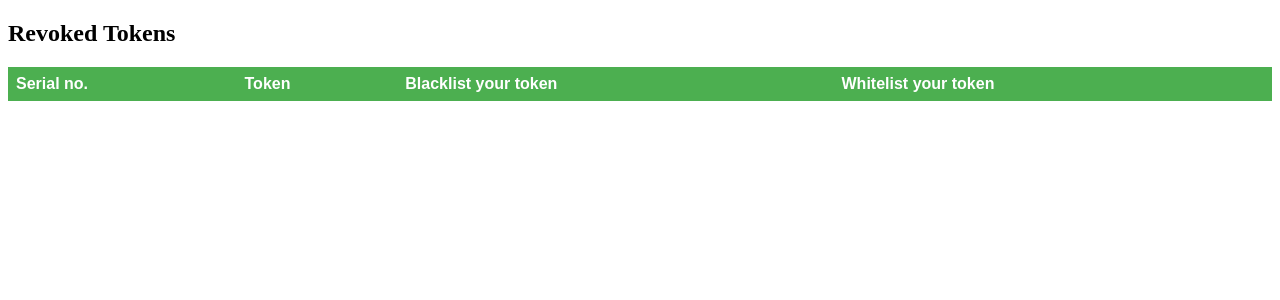
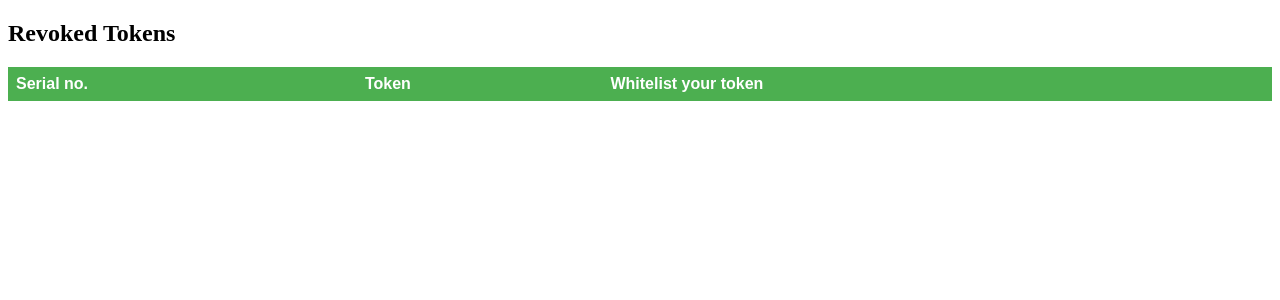
Before and after one commit to kartik-lavkush-89/FastAPI-JWT-Practice, a FastAPI app: page /revoked-tokens in a window 1280 px wide. Shown: the top 300 px of the page. Run offline with FastAPI, Linux system fonts and the light colour scheme; lists and menus that the app fills with data are empty; parts of the project's set-up code (start-up, migrations or seed data) failed here and were passed over.

Commit message:
modify html code

```diff
--- a/src/routes/views.py
+++ b/src/routes/views.py
@@ -9,6 +9,7 @@ from pymongo import MongoClient
 import os
 import bcrypt
 import jwt
+
 # import datetime
 from datetime import datetime, timedelta
 import time
@@ -31,15 +32,13 @@ conn = MongoClient()
 redis_cache = redis.Redis(host="localhost", port=6379, db=0)
 
 
-
 templates = Jinja2Templates(directory="templates")
 
 
-#signup route
-#adding user details to the database
+# signup route
+# adding user details to the database
 @api.post("/signup")
 async def signup(user: Signup):
-
     # Check if the phone number already exists
     phone_number = conn.tokenPractice.data.find_one({"phone": user.phone})
     if not phone_number:
@@ -69,12 +68,10 @@ async def signup(user: Signup):
         raise HTTPException(status_code=404, detail="phone_already_exist!")
 
 
-
-#login route
-#verifying user through credentials
+# login route
+# verifying user through credentials
 @api.post("/login")
 async def login(details: Login):
-
     # Check if the email exists
     email_id = conn.tokenPractice.data.find_one({"email": details.email})
     if email_id:
@@ -85,7 +82,7 @@ async def login(details: Login):
             # Create a new JWT token
             payload = {
                 "email": details.email,
-                "iat" : datetime.utcnow(),
+                "iat": datetime.utcnow(),
                 "exp": datetime.utcnow() + timedelta(minutes=30),
             }
             token = jwt.encode(payload, secret_key, "HS256")
@@ -97,15 +94,13 @@ async def login(details: Login):
     raise HTTPException(status_code=404, detail="email_doesn't_exist!")
 
 
-
 # protected route
-#retrieving data from database by verifying user through token
+# retrieving data from database by verifying user through token
 @api.get("/get_data")
 async def get_data(token: str = Header(...)):
-
     # Check if the token is revoked
-    if redis_cache.sismember("revoked",token):
-         return {"message": "Unauthorized"}
+    if redis_cache.sismember("revoked", token):
+        return {"message": "Unauthorized"}
     else:
         # Verify the JWT token and get the user's email
         user_email = token_required(token)
@@ -115,56 +110,66 @@ async def get_data(token: str = Header(...)):
         return userEntity(user_data)
 
 
-
-
 @api.post("/blacklist/{token}")
 async def blacklist(token: str):
     # Add the token to the Redis cache
-    redis_cache.sadd("revoked",token)
+    redis_cache.sadd("revoked", token)
 
     return {"message": "Token is Blacklisted"}
 
 
-
-
-@api.get("/revoked-tokens",response_class=HTMLResponse)
-async def get_blacklisted_tokens(request : Request):
+@api.get("/revoked-tokens", response_class=HTMLResponse)
+async def get_blacklisted_tokens(request: Request):
     # Retrieve the list of blacklisted tokens from Redis cache
     revoked_tokens = list(redis_cache.smembers("revoked"))
 
-    return templates.TemplateResponse("revoked_tokens.html", {"request": request, "revoked_tokens": revoked_tokens})
+    return templates.TemplateResponse(
+        "revoked_tokens.html",
+        {
+            "request": request,
+            "revoked_tokens": revoked_tokens
+        }
+    )
 
 
-
-@api.post("/whitelist/{token}")
+@api.post("/whitelist/b'{token}'")
 async def whitelist(token: str):
     # Delete the token from the Redis cache
-    redis_cache.srem("revoked", token)
+    redis_cache.srem("revoked",token)
 
     return {"message": "Token is Whitelisted"}
 
 
 @api.get("/info/{token}", response_class=HTMLResponse)
-async def token_info(request:Request, token: str):
+async def token_info(request: Request, token: str):
 
     token_required(token)
 
-    if redis_cache.sismember("revoked",token):
-         return {"message": "Unauthorized"}
-
-    else :
-    # Decode the token to get the payload
-        try:
-            payload = jwt.decode(token, secret_key, algorithms=["HS256"])
-        except jwt.InvalidTokenError:
-            return {"error": "Invalid token"}
-
-        # Extract the relevant information from the payload
-        email = payload.get("email")
-        info = conn.tokenPractice.data.find_one({"email": email})
-        username = info.get("username")
-        issued_at = datetime.fromtimestamp(payload.get("iat"))
-        expires_at = datetime.fromtimestamp(payload.get("exp"))
+    if redis_cache.sismember("revoked", token):
+        raise HTTPException(status_code=401, detail="Unauthorized")
 
 
-        return templates.TemplateResponse("index.html",{"request":request, "username" : username,"email" : email, "token" : token, "issued_at" : issued_at, "expires_at" : expires_at})
+        # Decode the token to get the payload
+    try:
+        payload = jwt.decode(token, secret_key, algorithms=["HS256"])
+    except jwt.InvalidTokenError:
+        return {"error": "Invalid token"}
+
+    # Extract the relevant information from the payload
+    email = payload.get("email")
+    info = conn.tokenPractice.data.find_one({"email": email})
+    username = info.get("username")
+    issued_at = datetime.fromtimestamp(payload.get("iat"))
+    expires_at = datetime.fromtimestamp(payload.get("exp"))
+
+    return templates.TemplateResponse(
+        "index.html",
+        {
+            "request": request,
+            "username": username,
+            "email": email,
+            "token": token,
+            "issued_at": issued_at,
+            "expires_at": expires_at,
+        }
+    )
--- a/templates/revoked_tokens.html
+++ b/templates/revoked_tokens.html
@@ -37,6 +37,7 @@
         }
     </style>
     <meta charset="UTF-8">
+    <meta http-equiv="refresh" content="10">
     <meta http-equiv="X-UA-Compatible" content="IE=edge">
     <meta name="viewport" content="width=device-width, initial-scale=1.0">
     <title>Revoked Tokens</title>
@@ -47,7 +48,6 @@
         <tr>
             <th>Serial no.</th>
             <th>Token</th>
-            <th>Blacklist your token</th>
             <th>Whitelist your token</th>
         </tr>
         {% for token in revoked_tokens %}
@@ -55,15 +55,9 @@
             <td>{{ loop.index }}</td>
             <td>{{ token }}</td>
             <td>
-                <form action="/blacklist/{token}" method="post">
-                    <input type="text" name="{{ token }}" value="{{ token }}" required>
-                    <button type="submit">Blacklist Token</button>
-                </form>
-            </td>
-            <td>
-                <form action="/whitelist/{token}" method="post">
-                    <input type="text" name="{{ token }}" value="{{ token }}" required>
-                    <button type="submit">Whitelist Token</button>
+                <form action="/whitelist/{{token}}" method="post">
+
+                    <button type="submit" value="{ token }" required>Whitelist Token</button>
                 </form>
             </td>
         </tr>
```
Also changed, not shown: templates/index.html (+3 -4 lines).
